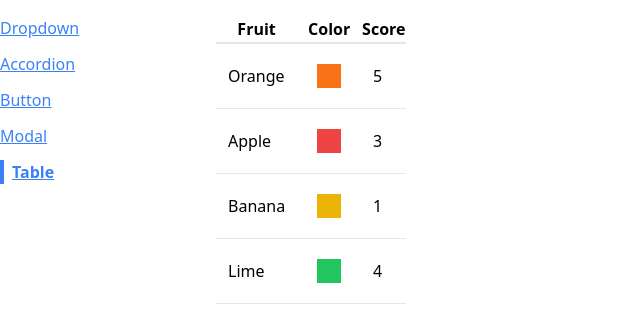
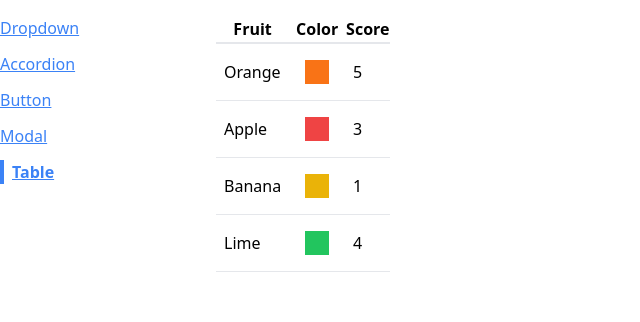
Before and after one commit to cheehwatang/react-components-library, a React (Create React App) app: page /table in a window 1280 px wide. Shown: the top 322 px of the page, without its empty margins (0-640 px from the left). Built offline with nearby package versions, Linux system fonts and the light colour scheme.

Commit message:
Refactor for the table to render cell content based on the config

```diff
--- a/src/components/Table.js
+++ b/src/components/Table.js
@@ -4,13 +4,17 @@
   });
 
   const renderedData = data.map((fruit) => {
+    const renderedCells = config.map((column) => {
+      return (
+        <td className="p-2" key={column.label}>
+          {column.render(fruit)}
+        </td>
+      );
+    });
+
     return (
       <tr className="border-b" key={fruit.name}>
-        <td className="p-3">{fruit.name}</td>
-        <td className="p-3">
-          <div className={`p-3 m-2 ${fruit.color}`}></div>
-        </td>
-        <td className="p-3">{fruit.score}</td>
+        {renderedCells}
       </tr>
     );
   });
--- a/src/pages/TablePage.js
+++ b/src/pages/TablePage.js
@@ -8,7 +8,14 @@
     { name: "Lime", color: "bg-green-500", score: 4 },
   ];
 
-  const config = [{ label: "Fruit" }, { label: "Color" }, { label: "Score" }];
+  const config = [
+    { label: "Fruit", render: (fruit) => fruit.name },
+    {
+      label: "Color",
+      render: (fruit) => <div className={`p-3 m-2 ${fruit.color}`}></div>,
+    },
+    { label: "Score", render: (fruit) => fruit.score },
+  ];
 
   return (
     <div>
```
